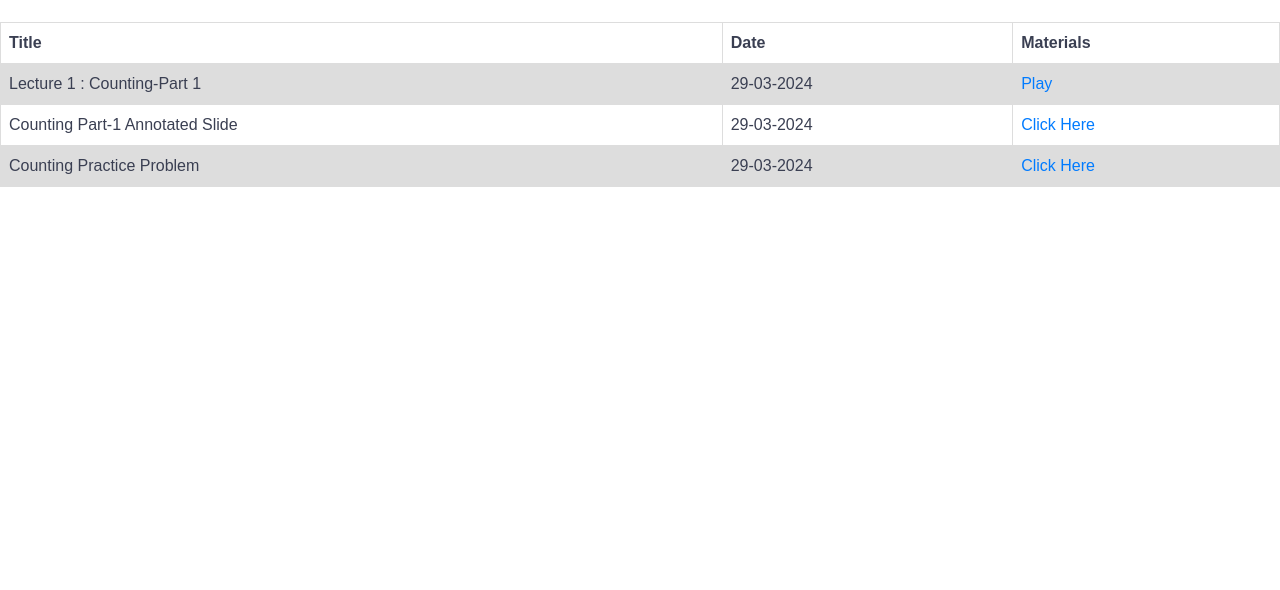
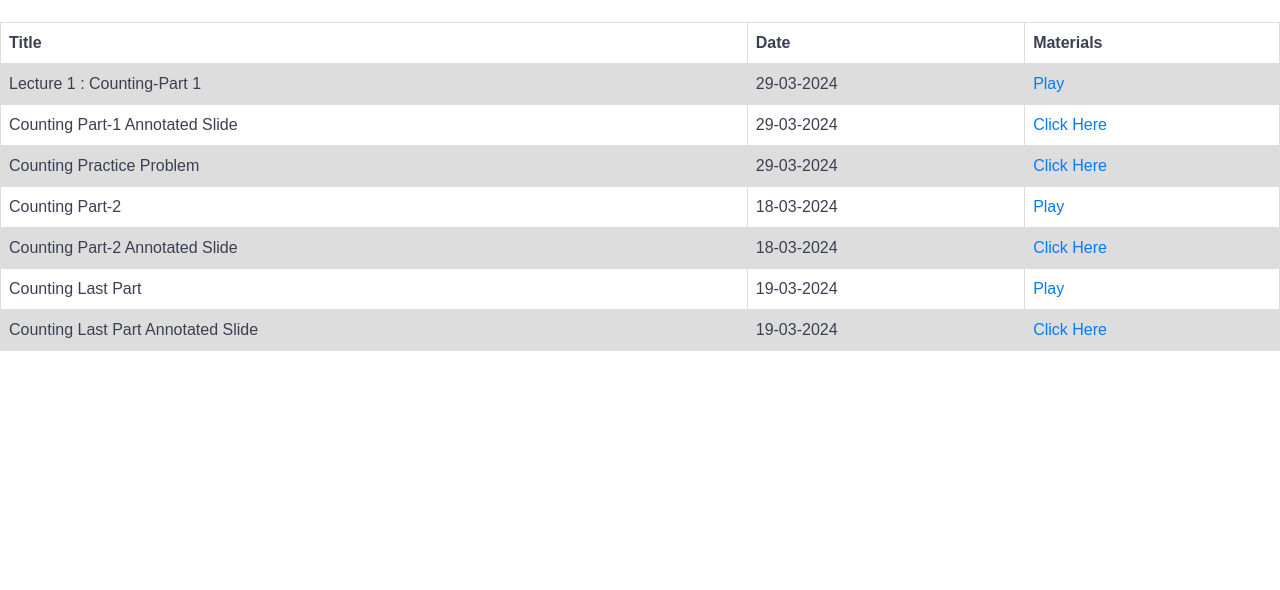
Before and after one commit to novonex24/novonex24.github.io, a plain HTML site: page web_app/dm_web_app1.html in a window 1280 px wide. Shown: the part 104-694 px from the top of the page. Drawn offline with nearby package versions, Linux system fonts and the light colour scheme.

Commit message:
Update dm_web_app1.html

```diff
--- a/web_app/dm_web_app1.html
+++ b/web_app/dm_web_app1.html
@@ -110,6 +110,26 @@
       <td>29-03-2024</td>
       <td><a href="https://drive.google.com/file/d/1yogzHBpyHQr1Gh_l7hZRJCpQbgmqD2a9/view?usp=sharing" download>Click Here</a></td>
     </tr>
+    <tr>
+      <td>Counting Part-2</td>
+      <td>18-03-2024</td>
+      <td><a href="https://www.youtube.com/watch?v=DWZHxMf25kM&t=2208s" download>Play</a></td>
+    </tr>
+    <tr>
+      <td>Counting Part-2 Annotated Slide</td>
+      <td>18-03-2024</td>
+      <td><a href="https://drive.google.com/file/d/1Tt5Ge2jq-T5c_GsXPbVuUvsaM2Iq0Pvq/view?usp=sharing" download>Click Here</a></td>
+    </tr>
+      <tr>
+      <td>Counting Last Part</td>
+      <td>19-03-2024</td>
+      <td><a href="https://www.youtube.com/watch?v=G5RuPu05S2U&t=1471s" download>Play</a></td>
+    </tr>
+    <tr>
+      <td>Counting Last Part Annotated Slide</td>
+      <td>19-03-2024</td>
+      <td><a href="https://drive.google.com/file/d/1mxrn-35B0y5P8681dVmRBk-Pux2YRrMj/view?usp=sharing" download>Click Here</a></td>
+    </tr>
 
 
 
```
